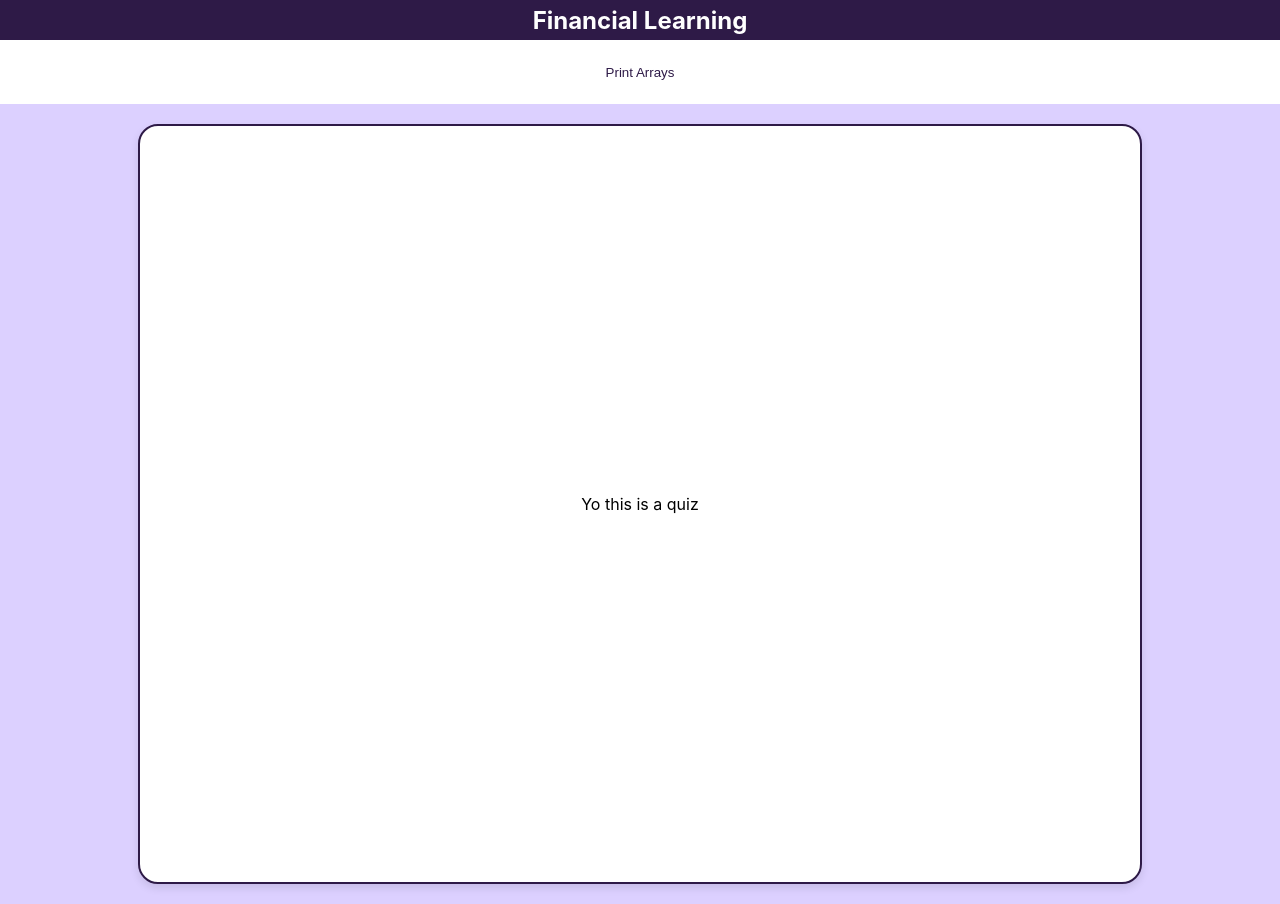
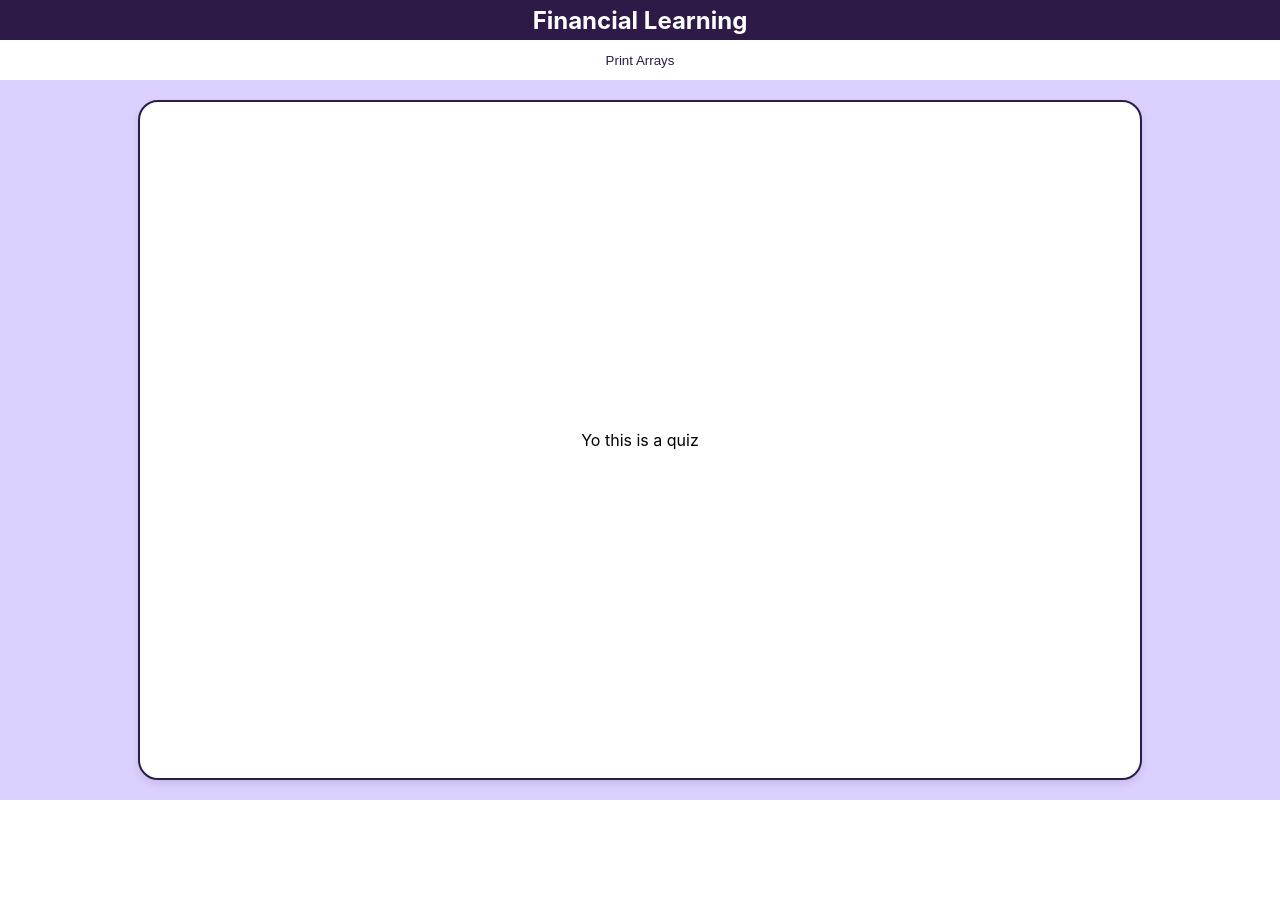
Before and after one commit to CC1358952/UGAHacksX, a React (Create React App) app: page / in a window 1280 px wide. After the commit the page ends 800 px from the top, so only its background shows below. Built offline with nearby package versions, Linux system fonts and the light colour scheme.

Commit message:
height change App-main

```diff
--- a/src/App.css
+++ b/src/App.css
@@ -39,8 +39,8 @@
   display: flex;
   background-color: var(--lavender);
   flex-grow: 9;
-  min-height: 100vh;
-  max-height: 100vh;
+  min-height: 90vh;
+  max-height: 90vh;
   flex-basis: auto;
   flex-direction: column;
   align-items: center;
@@ -72,8 +72,8 @@
   justify-content: center;
   flex-grow: 1;
   flex-basis: auto;
-  min-height: 8vh;
-  max-height: 8vh;
+  min-height: 5vh;
+  max-height: 5vh;
   min-width: 100%;
   max-width: 100%;
 }
```
